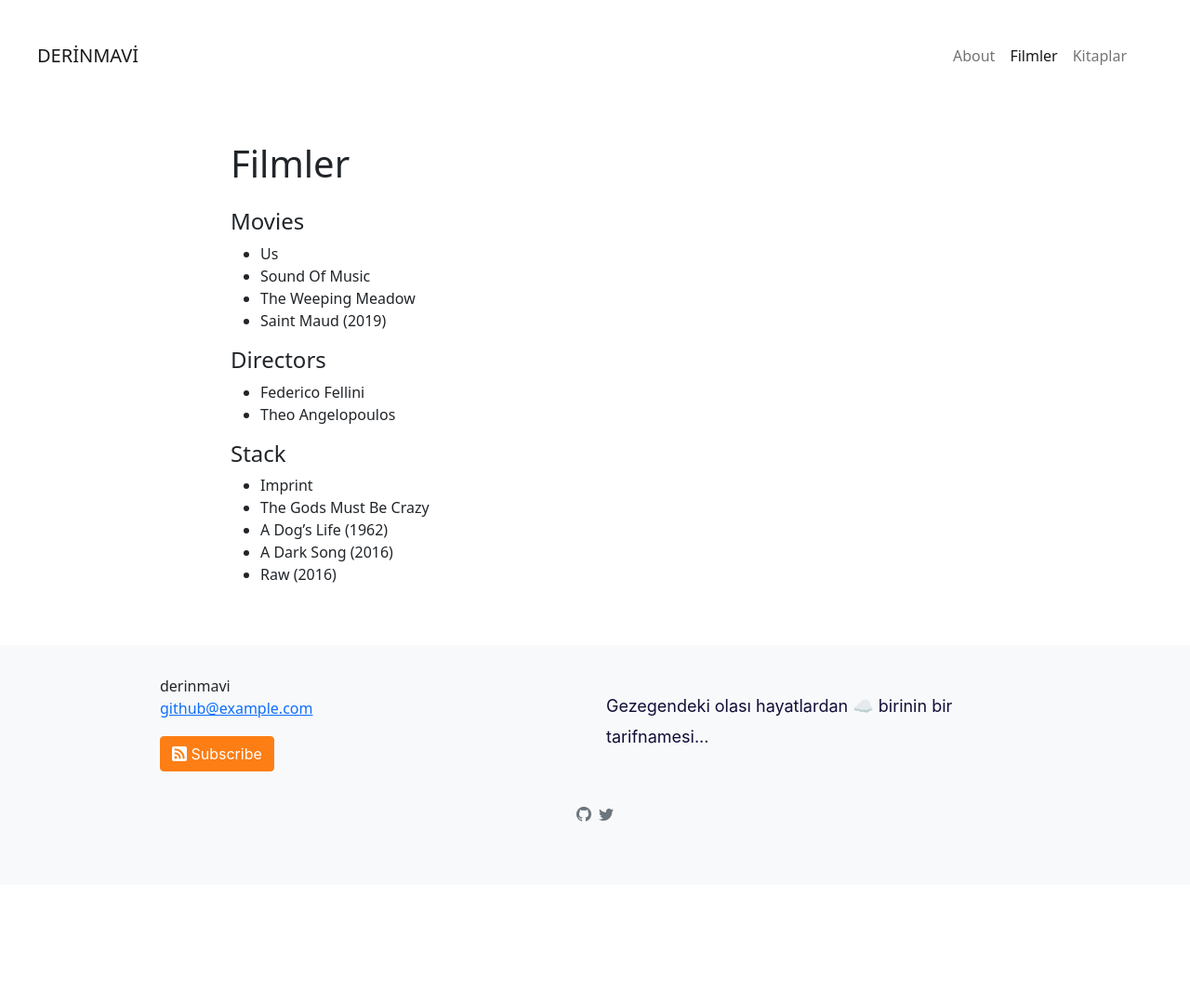
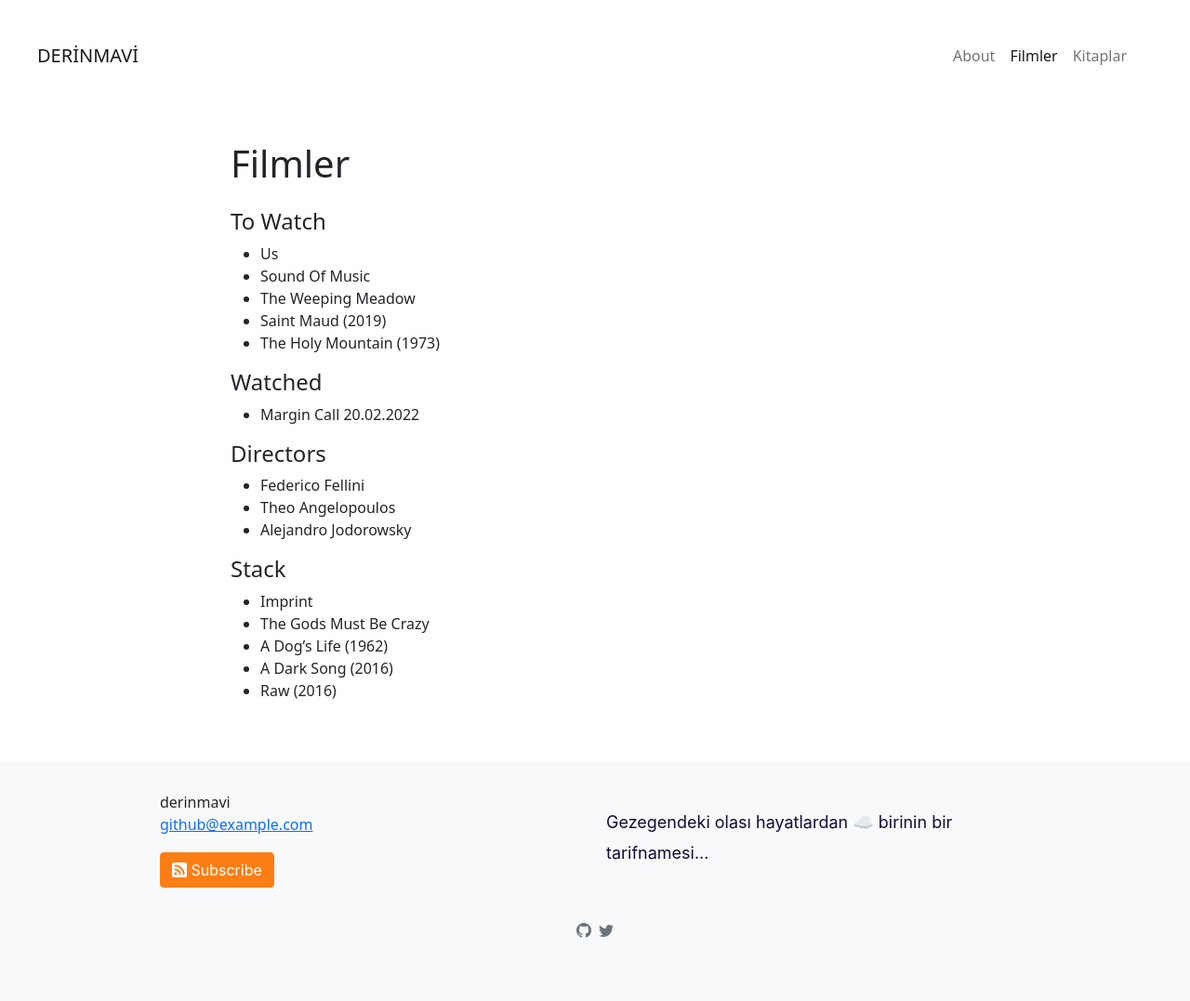
Before and after one commit to tozbulut/derinmavi.io, a Jekyll site: the page built from filmler.md, in a window 1280 px wide. Shown: the whole page at 93% size. Built offline with Jekyll 4.4.1, drawn with Linux system fonts in a browser that asks for light colours; before the commit the page ends 952 px from its top, so only the background shows below that.

Commit message:
Update filmler.md

```diff
--- a/filmler.md
+++ b/filmler.md
@@ -4,18 +4,21 @@ title: Filmler
 permalink: /filmler/
 ---
 
-#### Movies
+#### To Watch
 *	Us
 *	Sound Of Music
 *	The Weeping Meadow
 *	Saint Maud (2019)
+*	The Holy Mountain (1973)
 
+#### Watched
+* Margin Call 20.02.2022
 
 #### Directors
 
 * Federico Fellini
 * Theo Angelopoulos
-
+* Alejandro Jodorowsky
 
 #### Stack
 * Imprint
```
